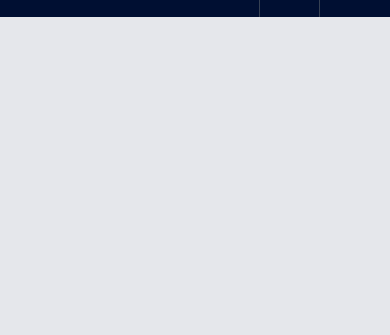
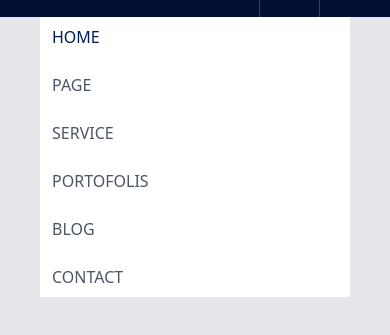
Before and after one commit to Abdalla-00/Charles-Best-version, a website: page index.html in a window 390 px wide. Both pictures are taken after a click on the icon 52 px from the left and 154 px from the top of the page. Shown: the part 167-502 px from the top of the page. Drawn offline with Linux system fonts and the light colour scheme.

Commit message:
make navbar menu responsive

```diff
--- a/index.html
+++ b/index.html
@@ -61,7 +61,20 @@
             <div>/</div>
             <li class="text-gray-400 hover:text-white cursor-pointer">CONTACT</li>
           </ul>
-          <i class="fa-solid fa-bars md:hidden text-xl cursor-pointer"></i>
+          <ul id="menu" class=" hidden flex-col gap-6 bg-white w-[100%] justify-center absolute top-[40px] font-medium py-2 ">
+            <li class="text-[#001A57] cursor-pointer ml-3">HOME</li>
+            <div class="">/</div>
+            <li class="text-gray-600  hover:text-[#001A57] cursor-pointer ml-3">PAGE</li>
+             <div>/</div>
+            <li class="text-gray-600  hover:text-[#001A57] cursor-pointer ml-3">SERVICE</li>
+            <div>/</div>
+            <li class="text-gray-600  hover:text-[#001A57] cursor-pointer ml-3">PORTOFOLIS</li>
+            <div>/</div>
+            <li class="text-gray-600  hover:text-[#001A57] cursor-pointer ml-3">BLOG</li>
+            <div>/</div>
+            <li class="text-gray-600  hover:text-[#001A57] cursor-pointer ml-3">CONTACT</li>
+          </ul>
+          <i id="menuIcon" class="fa-solid fa-bars visible md:invisible text-xl cursor-pointer"></i>
           <div id="socailIcon" class="flex gap-3 text-[13px] absolute right-[110px] text-gray-200 hover:text-white cursor-pointer">
             <i class="fa-brands fa-facebook-f"></i>
             <i class="fa-brands fa-twitter"></i>
@@ -80,5 +93,9 @@
       </div>
     </section>
     <section id="hero" class="bg-gray-200 h-[100vh]"></section>
+
+
+
+    <script src="main.js"></script>
   </body>
 </html>
--- /dev/null
+++ b/main.js
@@ -0,0 +1,6 @@
+const menu = document.getElementById("menu");
+const menuIcon = document.getElementById("menuIcon");
+
+menuIcon.addEventListener("click", () => {
+  menu.classList.toggle("hidden");
+});
```
Also changed, not shown: CSS/output.css.
